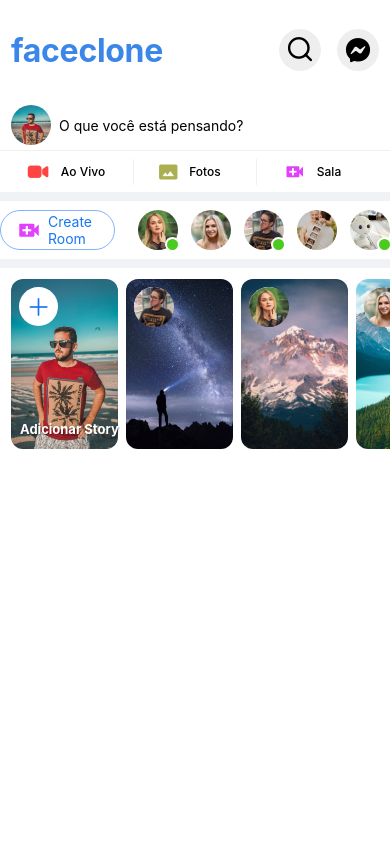
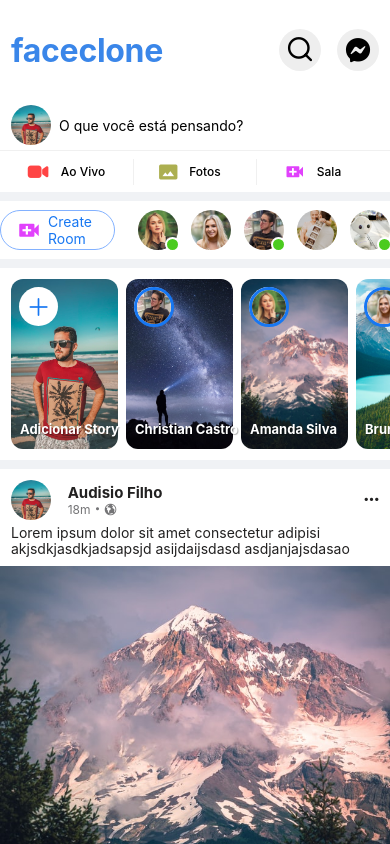
Before and after one commit to audisiofilho/face-clone, a React Native app: screen / in a window 390 px wide. Built offline with nearby package versions, Linux system fonts and the light colour scheme.

Commit message:
Finalizando Storys e implementando o Feed com os Posts.

```diff
--- a/App.js
+++ b/App.js
@@ -2,6 +2,7 @@
 import { ScrollView, StatusBar } from "react-native";
 import styled from "styled-components/native";
 import AppBar from "./components/AppBar";
+import Feed from "./components/Feed";
 import Story from "./components/Story";
 import ToolBar from "./components/ToolBar";
 import Users from "./components/Users";
@@ -19,6 +20,7 @@
           <ToolBar />
           <Users />
           <Story />
+          <Feed />
         </ScrollView>
       </Container>
     </>
--- a/components/Avatar.js
+++ b/components/Avatar.js
@@ -11,6 +11,8 @@
   width: 40px;
   height: 40px;
   border-radius: 20px;
+  border-color: #1777f2;
+  border-width: ${(props) => (props.story ? "3px" : 0)};
 `;
 
 const UserActive = styled.View`
@@ -25,11 +27,11 @@
   border-color: #ffffff;
 `;
 
-const Avatar = ({ source, online }) => {
+const Avatar = ({ source, online, story }) => {
   return (
     <Container>
-      <User source={source} />
-      {online && <UserActive/>}
+      <User source={source} story={story} />
+      {online && <UserActive />}
     </Container>
   );
 };
--- /dev/null
+++ b/components/Feed.js
@@ -0,0 +1,136 @@
+import React from "react";
+import { View } from "react-native";
+import styled from "styled-components/native";
+import Avatar from "./Avatar";
+import { Entypo, AntDesign } from "@expo/vector-icons";
+
+const Container = styled.View`
+  flex: 1;
+`;
+
+const Header = styled.View`
+  height: 50px;
+  flex-direction: row;
+  align-items: center;
+  justify-content: space-between;
+  margin-top: 6px;
+  padding: 0 11px;
+`;
+
+const Row = styled.View`
+  align-items: center;
+  flex-direction: row;
+`;
+
+const User = styled.Text`
+  font-size: 15px;
+  font-weight: bold;
+  color: #222121;
+`;
+
+const Time = styled.Text`
+  font-size: 12px;
+  color: #747476;
+`;
+
+const Post = styled.Text`
+  font-size: 14px;
+  color: #222121;
+  line-height: 16px;
+  padding: 0 11px;
+`;
+
+const Foto = styled.Image`
+  margin-top: 9px;
+  width: 100%;
+  height: 300px;
+`;
+
+const Footer = styled.View`
+  padding: 0 11px;
+`;
+
+const FooterCount = styled.View`
+  flex-direction: row;
+  justify-content: space-between;
+  padding: 9px 0;
+`;
+
+const IconCount = styled.View`
+  background: #1878f3;
+  height: 20px;
+  width: 20px;
+  border-radius: 10px;
+  align-items: center;
+  justify-content: center;
+  margin-right: 6px;
+`;
+
+const TextCount = styled.Text`
+  font-size: 11px;
+  color: #424040;
+`;
+
+const Separator = styled.View`
+  width: 100%;
+  height: 1;
+  background: #f9f9f9;
+`;
+
+const FooterMenu = styled.View`
+  flex-direction: row;
+  justify-content: space-between;
+  padding: 9px 0;
+`;
+
+const Button = styled.TouchableOpacity`
+  flex-direction: row;
+`;
+
+const Icon = styled.View`
+  margin-right: 6px;
+`;
+
+const Text = styled.Text`
+  font-size: 12px;
+  color: #424040;
+`;
+
+const Feed = () => {
+  return (
+    <>
+      <Container>
+        <Header>
+          <Row>
+            <Avatar source={require("../assets/user6.jpeg")} />
+          </Row>
+          <View style={{ marginRight: 185 }}>
+            <User>Audisio Filho</User>
+            <Row>
+              <Time>18m</Time>
+              <Entypo name="dot-single" size={14} color="#747476" />
+              <Entypo name="globe" size={12} color="#747476" />
+            </Row>
+          </View>
+          <Entypo name="dots-three-horizontal" size={15} color="#222121" />
+        </Header>
+        <Post>Lorem ipsum dolor sit amet consectetur adipisi akjsdkjasdkjadsapsjd asijdaijsdasd asdjanjajsdasao</Post>
+        <Foto source={require('../assets/post1.jpg')}/>
+        <Footer>
+            <FooterCount>
+                <Row>
+                    <IconCount>
+                       <AntDesign name="like1" size={12} color="#ffffff" />
+                    </IconCount>
+                    <TextCount>225 curtidas</TextCount>
+                </Row>
+                <TextCount>130 comentários</TextCount>
+                <TextCount>59 compartilhamentos</TextCount>
+            </FooterCount>
+        </Footer>
+      </Container>
+    </>
+  );
+};
+
+export default Feed;
--- a/components/Story.js
+++ b/components/Story.js
@@ -50,8 +50,15 @@
   text-shadow: 1px 1px 1px rgba(0, 0, 0, 0.3);
 `;
 
+const BottonDivider = styled.View`
+  width: 100%;
+  height: 9px;
+  background: #f0f2f5;
+`;
+
 const Story = () => {
   return (
+    <>
     <Container>
       <ScrollView
         horizontal
@@ -59,34 +66,45 @@
         style={{ padding: 11 }}
       >
         <Card>
-          <CardStory source={require('../assets/user6.jpeg')}/>
+          <CardStory source={require("../assets/user6.jpeg")} />
           <CardUser>
-              <AntDesign name="plus" size={24} color="#1777f2"/>
+            <AntDesign name="plus" size={24} color="#1777f2" />
           </CardUser>
           <CardFooter>
             <Text>Adicionar Story</Text>
           </CardFooter>
         </Card>
         <Card>
-            <CardStory source={require('../assets/story2.jpg')}/>
+          <CardStory source={require("../assets/story2.jpg")} />
           <CardUser>
-                <Avatar source={require('../assets/user3.jpg')}/>
+            <Avatar source={require("../assets/user3.jpg")} story={true} />
           </CardUser>
+          <CardFooter>
+            <Text>Christian Castro</Text>
+          </CardFooter>
         </Card>
         <Card>
-            <CardStory source={require('../assets/story3.jpg')}/>
+          <CardStory source={require("../assets/story3.jpg")} />
           <CardUser>
-                <Avatar source={require('../assets/user1.jpg')}/>
+            <Avatar source={require("../assets/user1.jpg")} story={true} />
           </CardUser>
+          <CardFooter>
+            <Text>Amanda Silva</Text>
+          </CardFooter>
         </Card>
         <Card>
-            <CardStory source={require('../assets/story4.jpg')}/>
+          <CardStory source={require("../assets/story4.jpg")} />
           <CardUser>
-                <Avatar source={require('../assets/user2.jpg')}/>
+            <Avatar source={require("../assets/user2.jpg")} story={true} />
           </CardUser>
+          <CardFooter>
+            <Text>Bruna Almeida</Text>
+          </CardFooter>
         </Card>
       </ScrollView>
     </Container>
+    <BottonDivider/>
+    </>
   );
 };
 
```
Lines whose indentation alone changed are shown as unchanged.
